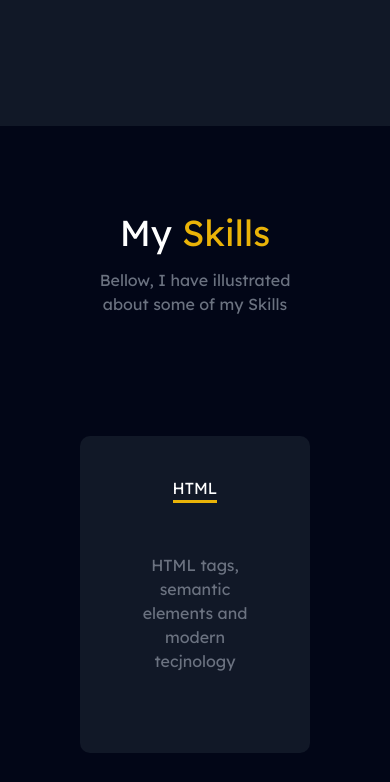
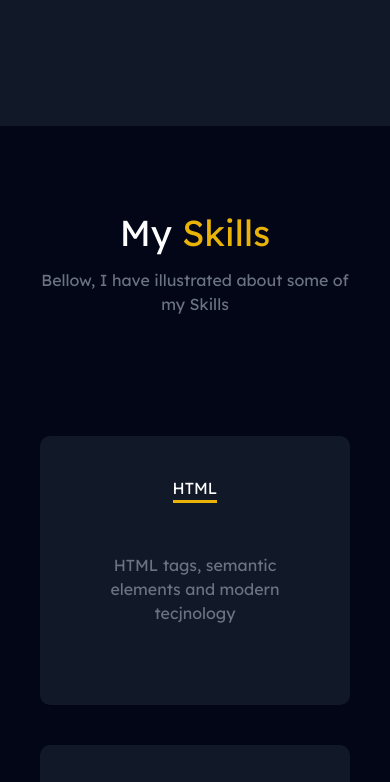
Before and after one commit to RajuAhmmed1/responsive_portfolio, a plain HTML site: page index.html in a window 390 px wide. Shown: the part 840-1622 px from the top of the page. Drawn offline with nearby package versions, Linux system fonts and the light colour scheme.

Commit message:
Update index.html

```diff
--- a/index.html
+++ b/index.html
@@ -53,7 +53,7 @@
       </div>
     </section>
 
-    <section class="px-20 py-20 md:px-20 skill-section" id="skills">
+    <section class="px-10 py-20 md:px-20 skill-section" id="skills">
       <div class="skill-title">
         <h3><span class="skill-title-design">My </span>Skills</h3>
         <p>Bellow, I have illustrated about some of my Skills</p>
```
